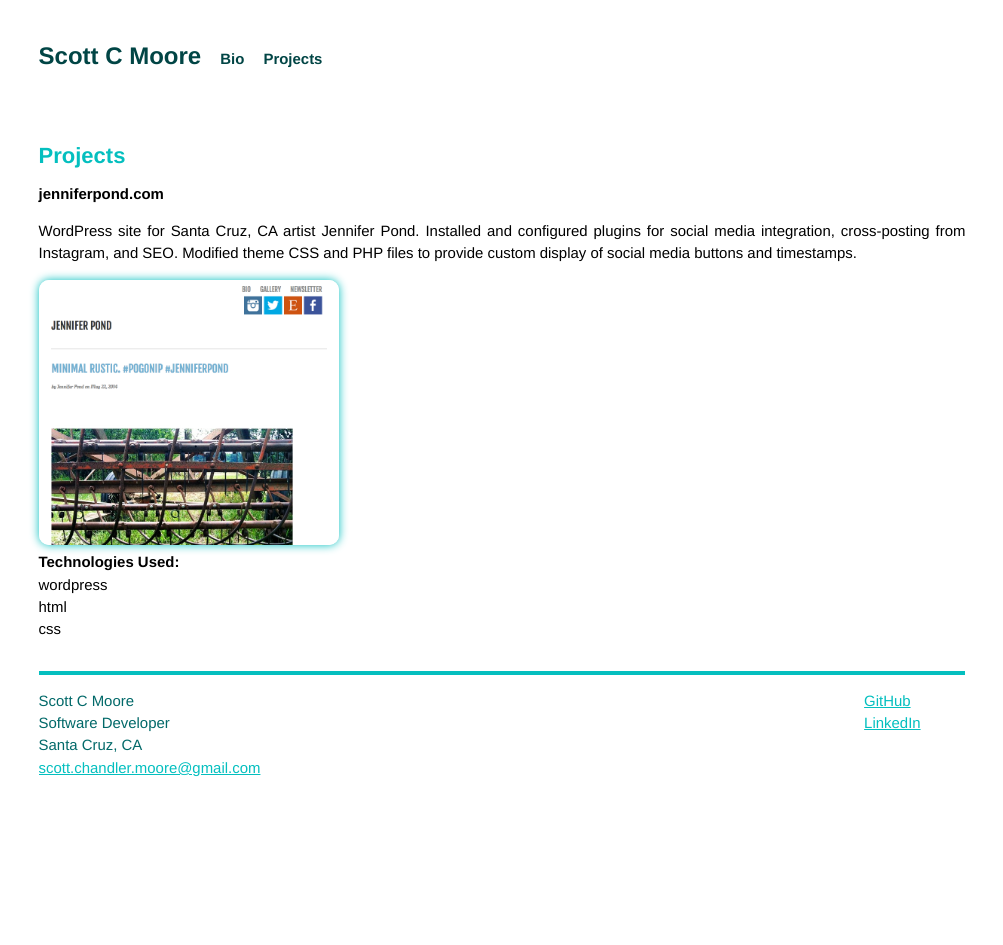
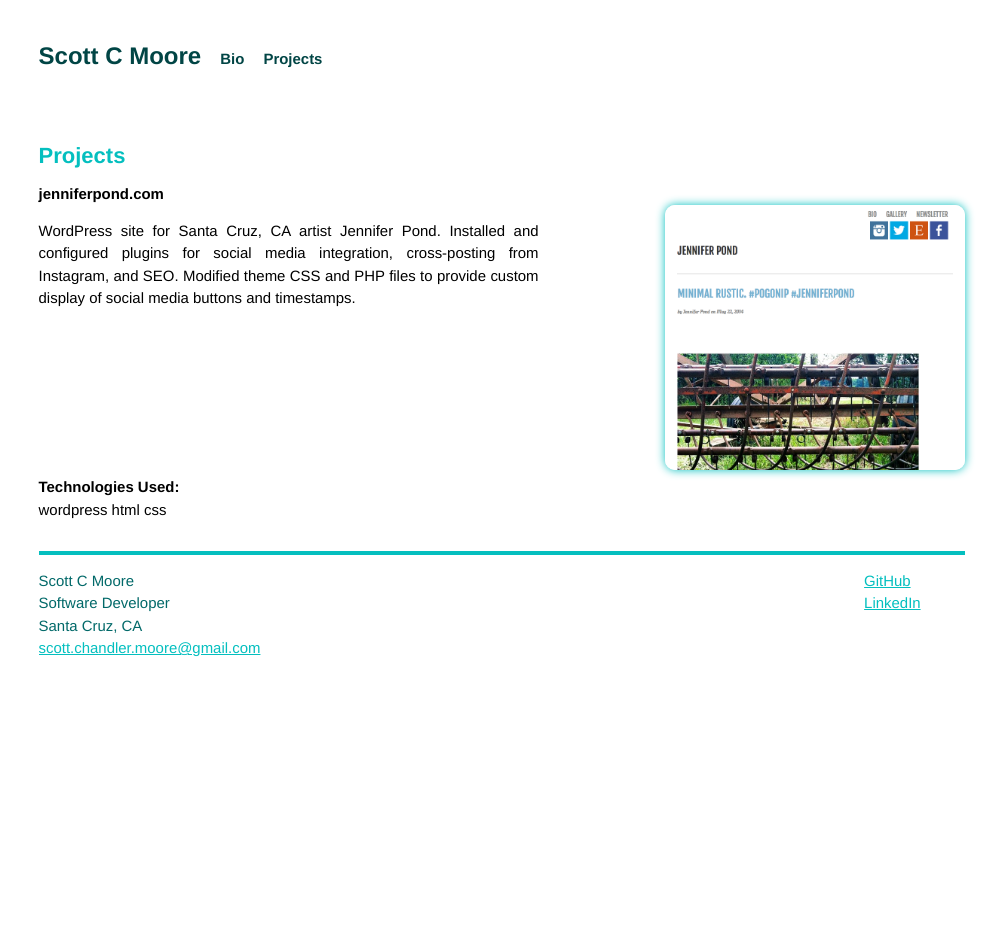
Before and after one commit to scottcmoore/scottcmoore.github.io, a Jekyll site: the page built from projects.html, in a window 1280 px wide. Shown: the whole page, without its empty margins (138-1141 px from the left). Built offline with Jekyll 4.4.1, drawn with Linux system fonts in a browser that asks for light colours; Markdown is read by kramdown in place of the engine named in the settings.

Commit message:
Float project screenshots right. Constrain width of project descriptions.

```diff
--- a/css/main.css
+++ b/css/main.css
@@ -192,15 +192,25 @@ h2 {
 
 /* Project description */
 .project {
-
+  float: left;
+  max-width: 500px;
 }
 
 /* Project stack */
+.stack {
+  clear:both;
+}
+
 .stack li {
   list-style-type: none;
+  display: inline-block;
 }
 
+
 /* Project screenshot */
+.screenshot {
+  float: right;
+}
 .screenshot img {
   border-color: #04BFBF;
   border-radius: 10px;
```
